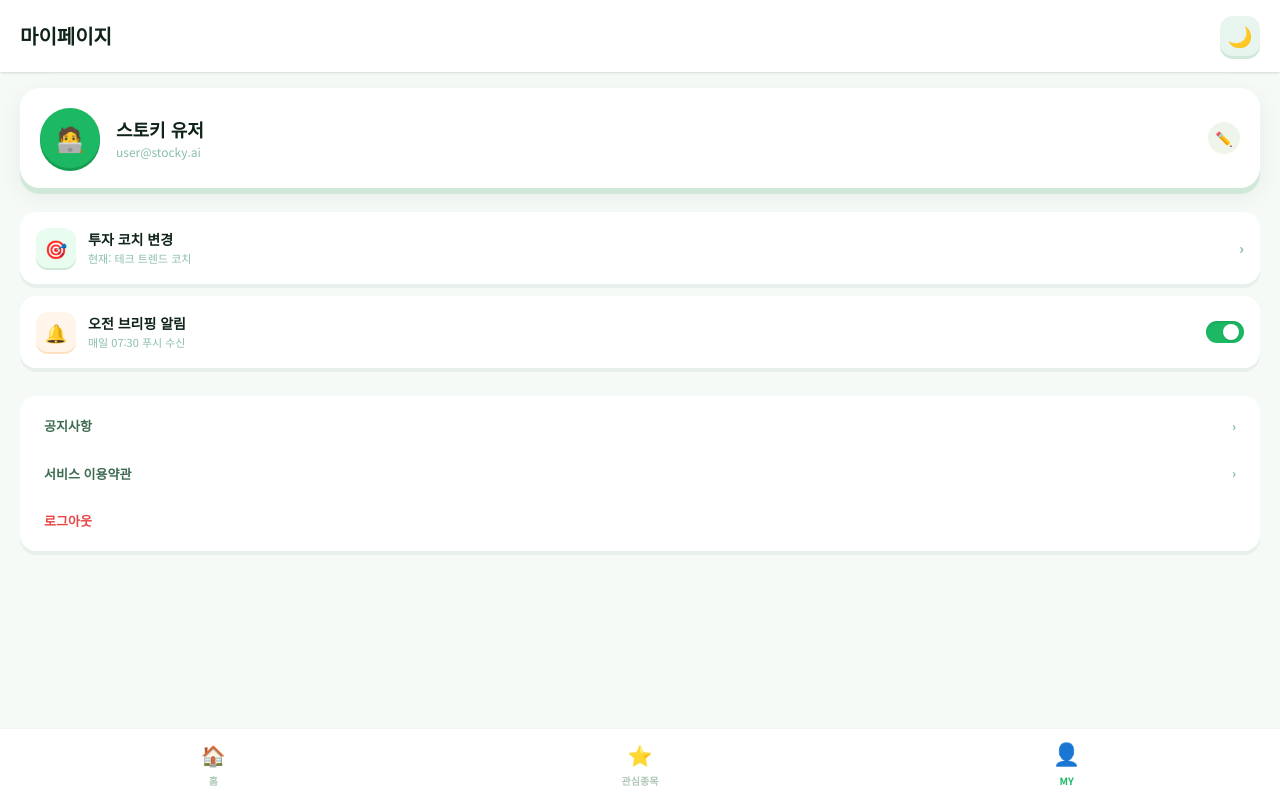
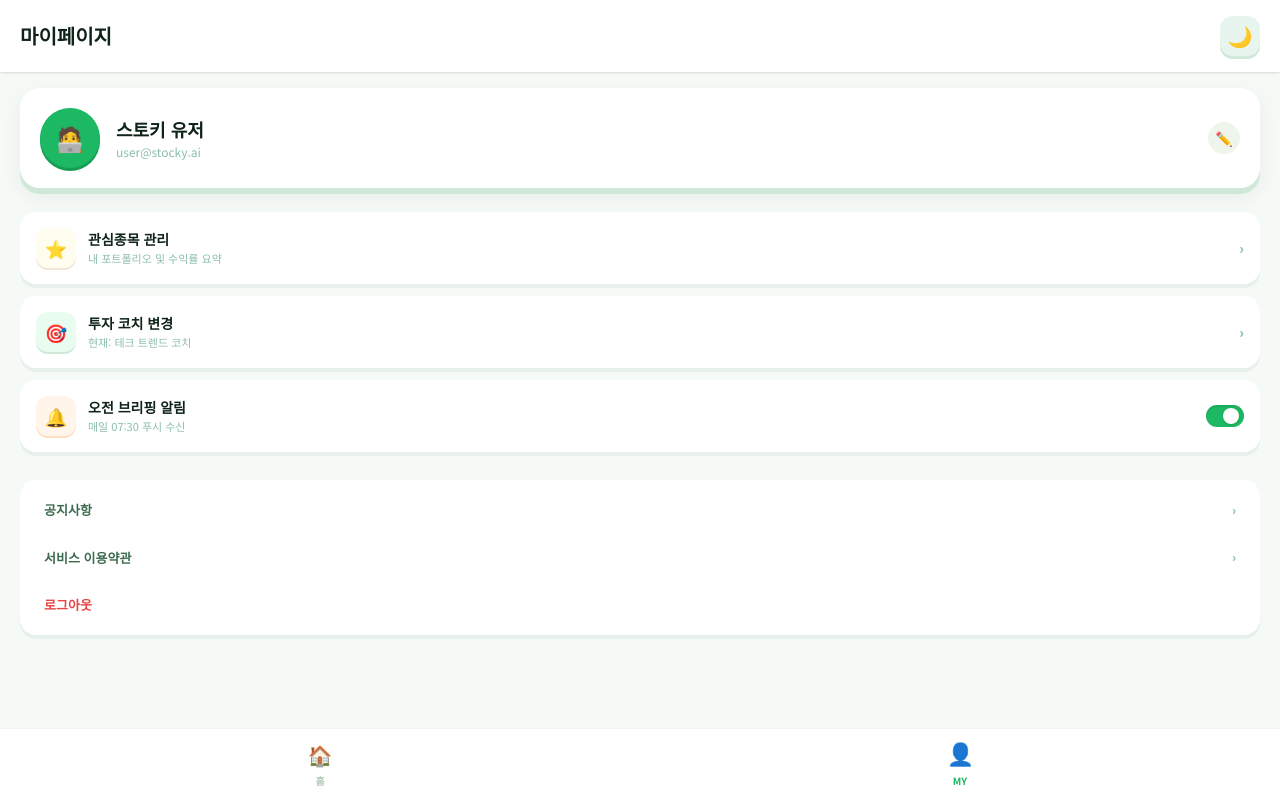
Before and after one commit to StockyAgent/stocky-frontend, a Next.js app: page /v2/my in a window 1280 px wide. Built offline with nearby package versions, Linux system fonts and the light colour scheme.

Commit message:
nav바에서 관심종목 마이페이지로 이동

```diff
--- a/src/app/v2/my/page.tsx
+++ b/src/app/v2/my/page.tsx
@@ -55,6 +55,26 @@ export default function V2MyPage() {
 
       {/* 메뉴 리스트 */}
       <section className="mx-5 mt-6 mb-24 flex flex-col gap-3">
+        {/* 관심종목 관리 */}
+        <button
+          type="button"
+          onClick={() => router.push("/v2/watchlist/edit")}
+          className={`flex w-full items-center justify-between rounded-[16px] p-4 transition-all active:translate-y-0.5 ${
+            isDark ? "bg-[#1e1e1e] shadow-[0_4px_0_#111] active:shadow-[0_1.5px_0_#111]" : "bg-white shadow-[0_4px_0_#e8f0ec] active:shadow-[0_1.5px_0_#e8f0ec]"
+          }`}
+        >
+          <div className="flex items-center gap-3">
+            <div className={`flex size-10 items-center justify-center rounded-[12px] text-lg transition-colors ${isDark ? "bg-[#2a2a2a] shadow-[0_2px_0_#111]" : "bg-[#fffcf0] shadow-[0_2px_0_#f0e8d8]"}`}>
+              ⭐
+            </div>
+            <div className="text-left">
+              <p className={`text-[14px] font-black transition-colors ${isDark ? "text-white" : "text-[#0f2318]"}`}>관심종목 관리</p>
+              <p className="text-[11px] text-[#8abeaa]">내 포트폴리오 및 수익률 요약</p>
+            </div>
+          </div>
+          <span className="text-[14px] font-black text-[#8abeaa]">›</span>
+        </button>
+
         {/* 투자 코치 설정 */}
         <button
           type="button"
--- a/src/components/v2/BottomTabBar.tsx
+++ b/src/components/v2/BottomTabBar.tsx
@@ -12,7 +12,6 @@ export default function BottomTabBar({ isDark = false }: BottomTabBarProps) {
 
   const tabs = [
     { icon: "🏠", label: "홈", href: "/v2/home" },
-    { icon: "⭐", label: "관심종목", href: "/v2/watchlist" },
     { icon: "👤", label: "MY", href: "/v2/my" },
   ];
 
```
